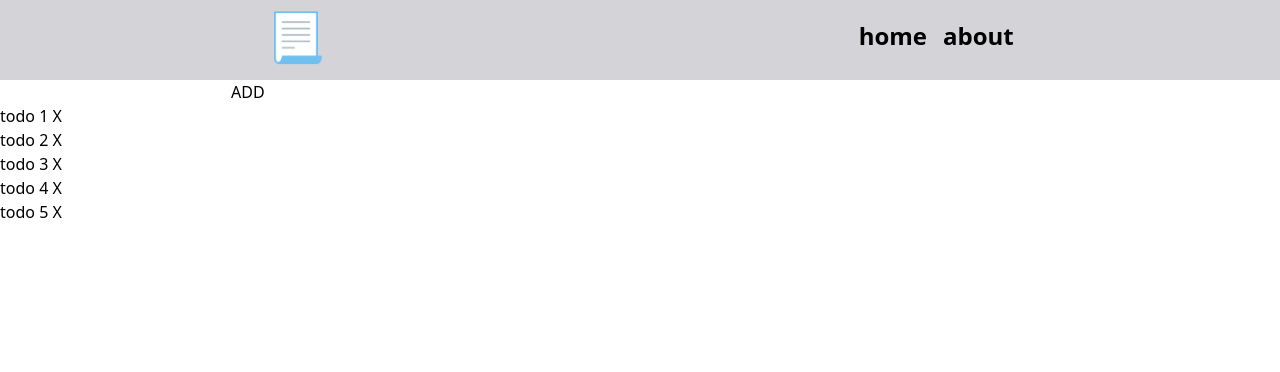
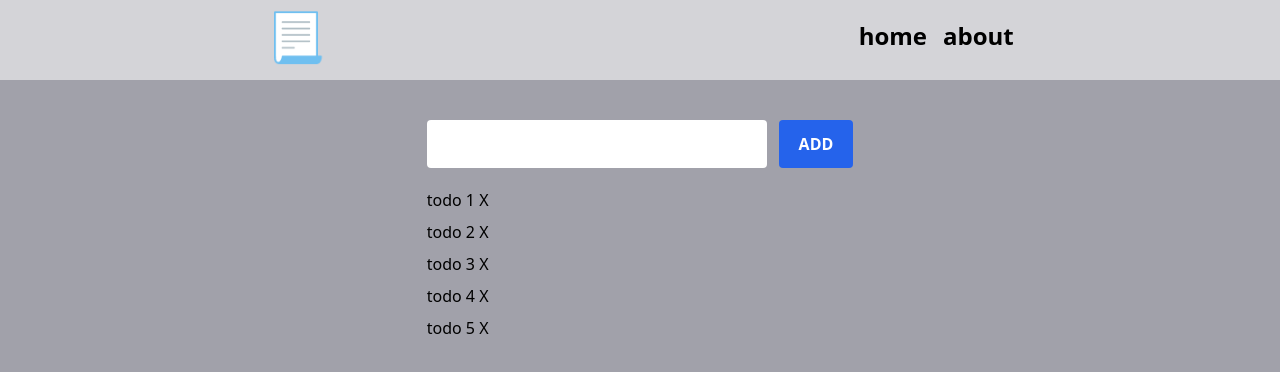
Before and after one commit to 0x7266/todo_vue, a Vue app: page / in a window 1280 px wide. Shown: the top 372 px of the page. Built offline with nearby package versions, Linux system fonts and the light colour scheme.

Commit message:
basic form styles

```diff
--- a/src/App.vue
+++ b/src/App.vue
@@ -3,6 +3,12 @@ import Header from "./components/Header.vue";
 </script>
 
 <template>
-	<Header />
-	<RouterView />
+	<div class="bg-zinc-500 min-h-screen">
+		<div
+			class="container mx-auto bg-zinc-400 min-h-screen flex flex-col items-center gap-10"
+		>
+			<Header />
+			<RouterView />
+		</div>
+	</div>
 </template>
--- a/src/components/TodoList.vue
+++ b/src/components/TodoList.vue
@@ -28,11 +28,19 @@ function removeTodo(id: number) {
 </script>
 
 <template>
-	<form @submit="addTodo">
-		<input type="text" v-model="text" />
-		<button>ADD</button>
-	</form>
-	<div v-for="todo in todos">
-		<Todo :todo="todo" :removeTodo="removeTodo" />
+	<div class="w-full flex flex-col items-center gap-5">
+		<form class="flex gap-3 w-1/3" @submit="addTodo">
+			<input class="py-2 px-3 rounded w-full" type="text" v-model="text" />
+			<button
+				class="py-3 px-5 rounded bg-blue-600 font-semibold text-white hover:bg-blue-700 transition-all"
+			>
+				ADD
+			</button>
+		</form>
+		<ul class="flex flex-col gap-2 w-1/3">
+			<div v-for="todo in todos">
+				<Todo :todo="todo" :removeTodo="removeTodo" />
+			</div>
+		</ul>
 	</div>
 </template>
```
